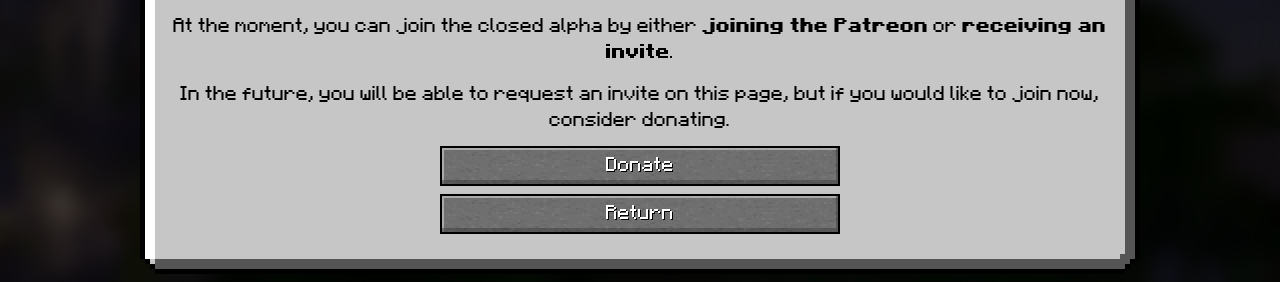
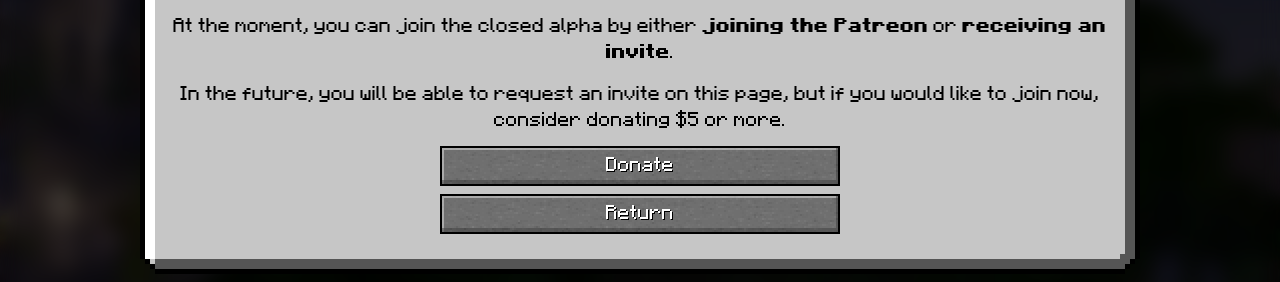
Before and after one commit to Legacy-Edition-Minigames/Website, a Jekyll site: the page built from join.html, in a window 1280 px wide, cut to the strip 202-900 px from the top of the page. Shown: the part 169-451 px from the top of the strip. Built offline with Jekyll 4.4.1, drawn with Linux system fonts in a browser that asks for light colours; some web fonts are replaced.

Commit message:
Update patreon perks

```diff
--- a/donate.html
+++ b/donate.html
@@ -19,13 +19,13 @@
     <img src="assets/patreon/tiny.png" class="pixelated"> Tier 1 Heart Cosmetic<br>
 	Discord role<br>
 	Access to patreon Discord channel<br>
-	Access to the closed alpha LEM server<br>
 	<a class="minecraft-button center" href="https://www.patreon.com/DBTDerpbox">Donate to this tier</a>
 </div>
 <div class="guibox center">
     <b>Small Supporter</b> <i>$5 Per Month</i><br>
     <img src="assets/patreon/small.png" class="pixelated"> Tier 2 Heart Cosmetic<br>
 	Ability to change your own spectator mob to be different from the host's settings<br>
+	Access to the closed alpha LEM server<br>
 	Everything from previous tiers<br>
 	<a class="minecraft-button center" href="https://www.patreon.com/DBTDerpbox">Donate to this tier</a>
 </div>
--- a/join.html
+++ b/join.html
@@ -7,7 +7,7 @@
 	<h1>How to join</h1>
 		<p>Legacy Edition Minigames is currently in a <b>closed alpha.</b></p>
 		<p>At the moment, you can join the closed alpha by either <b>joining the Patreon</b> or <b>receiving an invite</b>.</p>
-		<p>In the future, you will be able to request an invite on this page, but if you would like to join now, consider donating.</p>
+		<p>In the future, you will be able to request an invite on this page, but if you would like to join now, consider donating $5 or more.</p>
 		<div class="button-list">
 			<a class="minecraft-button center" href="{{ site.baseurl }}/donate">Donate</a>
 			<a class="minecraft-button center" href="{{ site.baseurl }}/">Return</a>
```
